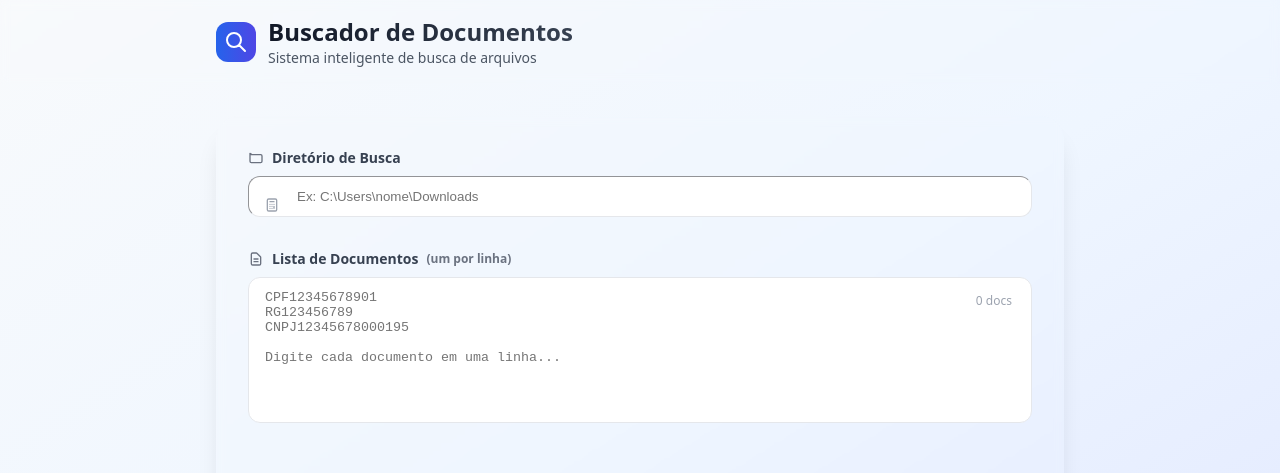
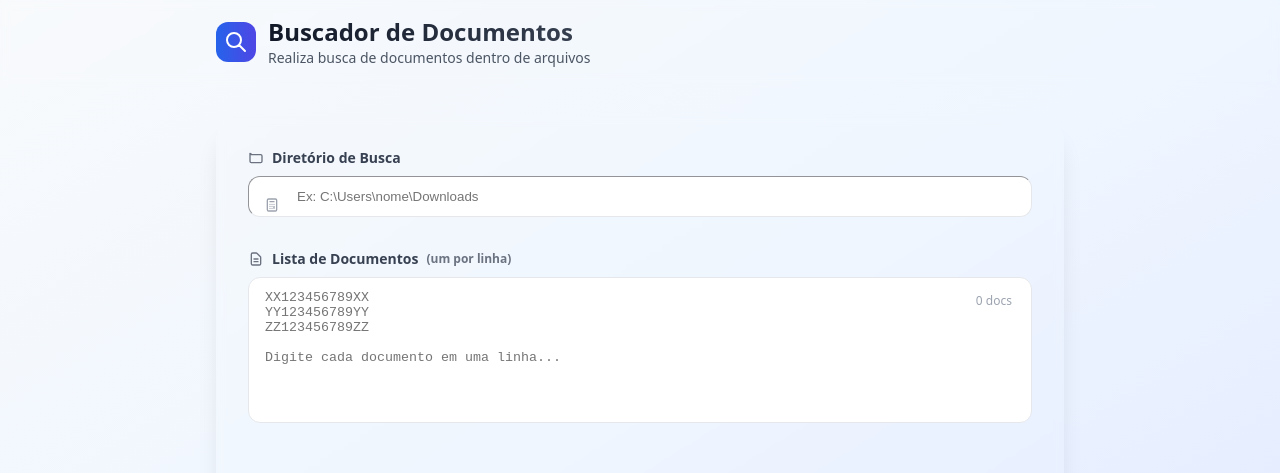
Before and after one commit to gabrielspk/search-docs-fastapi-react, a React (Vite) app in the folder frontend/: page / in a window 1280 px wide. Shown: the top 473 px of the page. Built offline with nearby package versions, Linux system fonts and the light colour scheme.

Commit message:
chore: update placeholder text

```diff
--- a/frontend/src/App.jsx
+++ b/frontend/src/App.jsx
@@ -130,7 +130,7 @@ function App() {
               <h1 className="text-2xl font-bold bg-gradient-to-r from-gray-900 to-gray-700 bg-clip-text text-transparent">
                 Buscador de Documentos
               </h1>
-              <p className="text-sm text-gray-600">Sistema inteligente de busca de arquivos</p>
+              <p className="text-sm text-gray-600">Realiza busca de documentos dentro de arquivos</p>
             </div>
           </div>
         </div>
@@ -180,7 +180,7 @@ function App() {
                     onChange={(e) => setDocumentos(e.target.value)}
                     rows="8"
                     className="w-full bg-gray-50/50 border border-gray-200 rounded-xl px-4 py-3 text-gray-900 placeholder-gray-500 focus:bg-white focus:border-blue-400 focus:ring-4 focus:ring-blue-100 transition-all duration-200 outline-none resize-none"
-                    placeholder={`CPF12345678901\nRG123456789\nCNPJ12345678000195\n\nDigite cada documento em uma linha...`}
+                    placeholder={`XX123456789XX\nYY123456789YY\nZZ123456789ZZ\n\nDigite cada documento em uma linha...`}
                     required
                   />
                   <div className="absolute top-3 right-3 text-xs text-gray-400 bg-white px-2 py-1 rounded-lg border">
```
